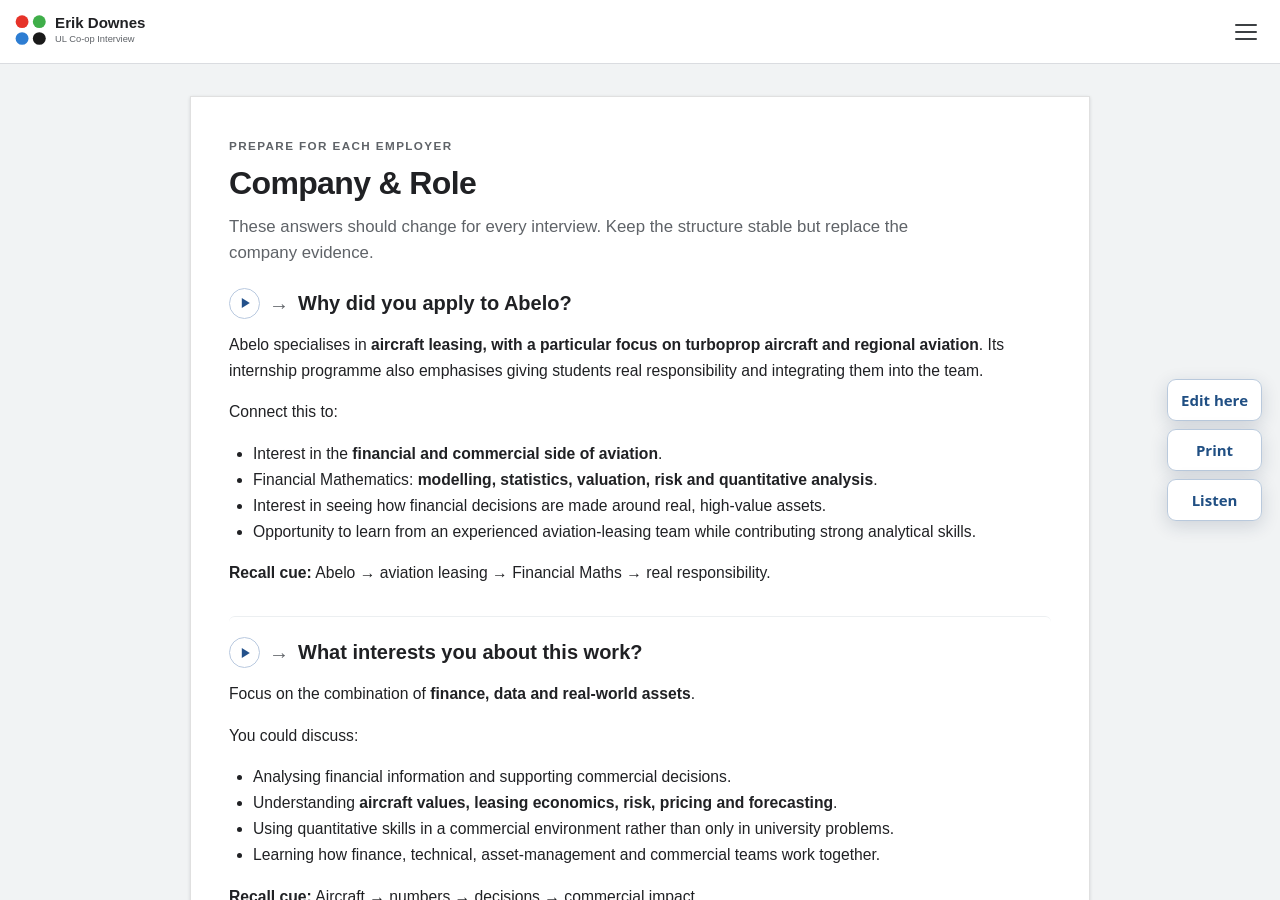
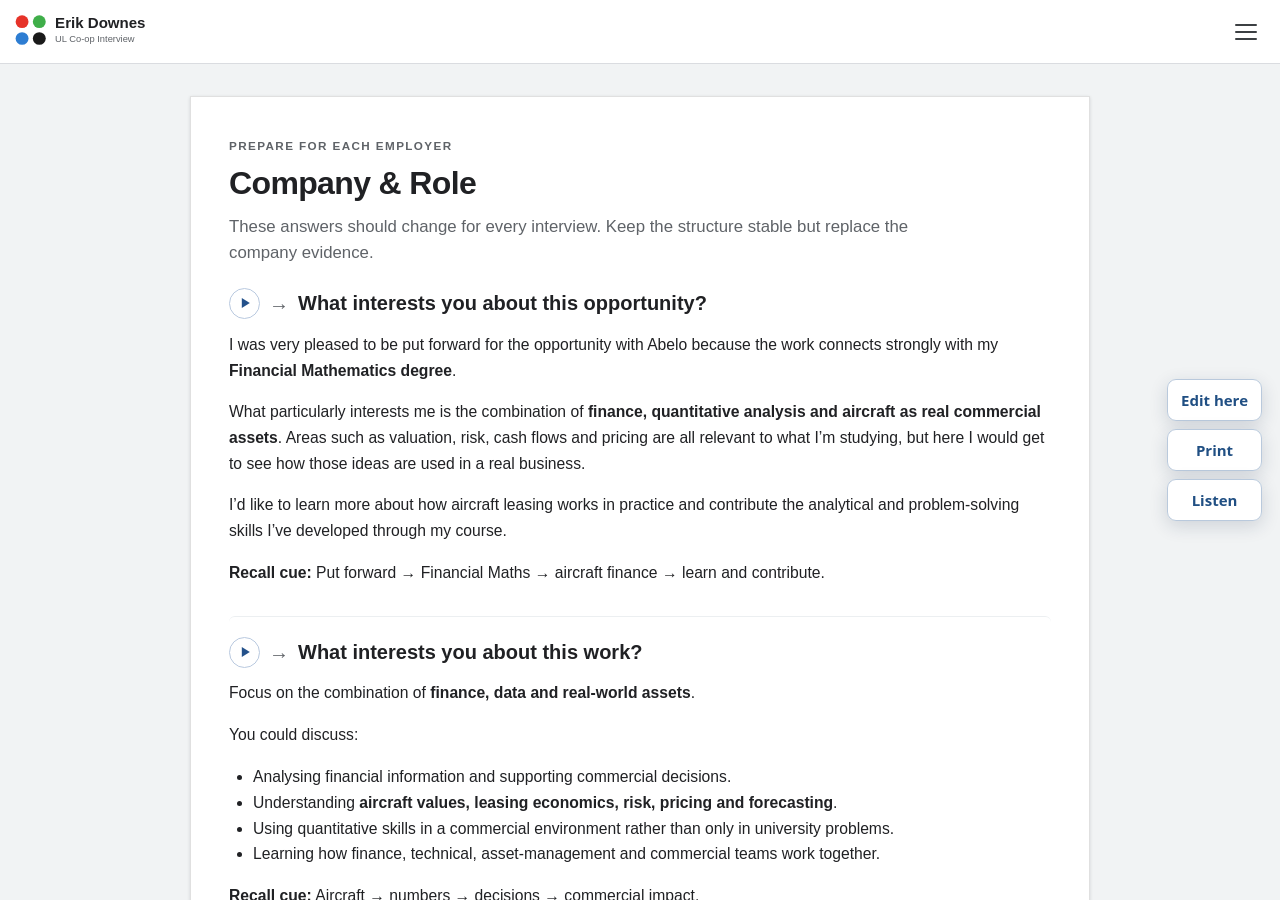
Before and after one commit to ronandownes/coop, a Jekyll site: the page built from company-role.md, in a window 1280 px wide and 900 px high. Built offline with Jekyll 4.4.1, drawn with Linux system fonts in a browser that asks for light colours.

Commit message:
Update company-role.md (via Pages CMS)

```diff
--- a/company-role.md
+++ b/company-role.md
@@ -5,20 +5,15 @@
 intro: These answers should change for every interview. Keep the structure
   stable but replace the company evidence.
 ---
+## Why Abelo | What interests you about this opportunity?
 
+I was very pleased to be put forward for the opportunity with Abelo because the work connects strongly with my **Financial Mathematics degree**.
 
-## Why Abelo | Why did you apply to Abelo?
+What particularly interests me is the combination of **finance, quantitative analysis and aircraft as real commercial assets**. Areas such as valuation, risk, cash flows and pricing are all relevant to what I’m studying, but here I would get to see how those ideas are used in a real business.
 
-Abelo specialises in **aircraft leasing, with a particular focus on turboprop aircraft and regional aviation**. Its internship programme also emphasises giving students real responsibility and integrating them into the team.
+I’d like to learn more about how aircraft leasing works in practice and contribute the analytical and problem-solving skills I’ve developed through my course.
 
-Connect this to:
-
-- Interest in the **financial and commercial side of aviation**.
-- Financial Mathematics: **modelling, statistics, valuation, risk and quantitative analysis**.
-- Interest in seeing how financial decisions are made around real, high-value assets.
-- Opportunity to learn from an experienced aviation-leasing team while contributing strong analytical skills.
-
-**Recall cue:** Abelo → aviation leasing → Financial Maths → real responsibility.
+**Recall cue:** Put forward → Financial Maths → aircraft finance → learn and contribute.
 
 ## Why Aircraft Leasing | What interests you about this work?
 
```
